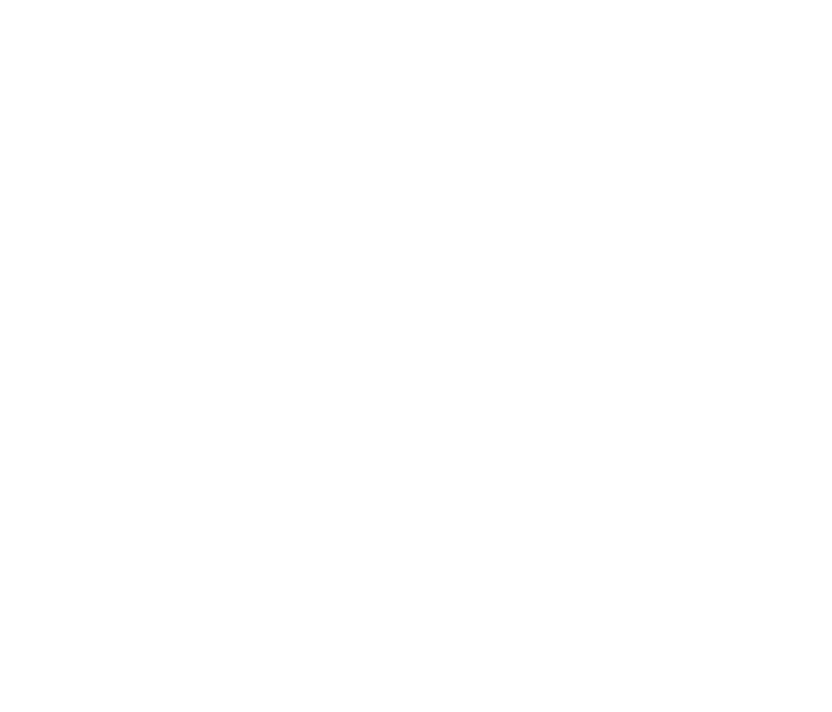
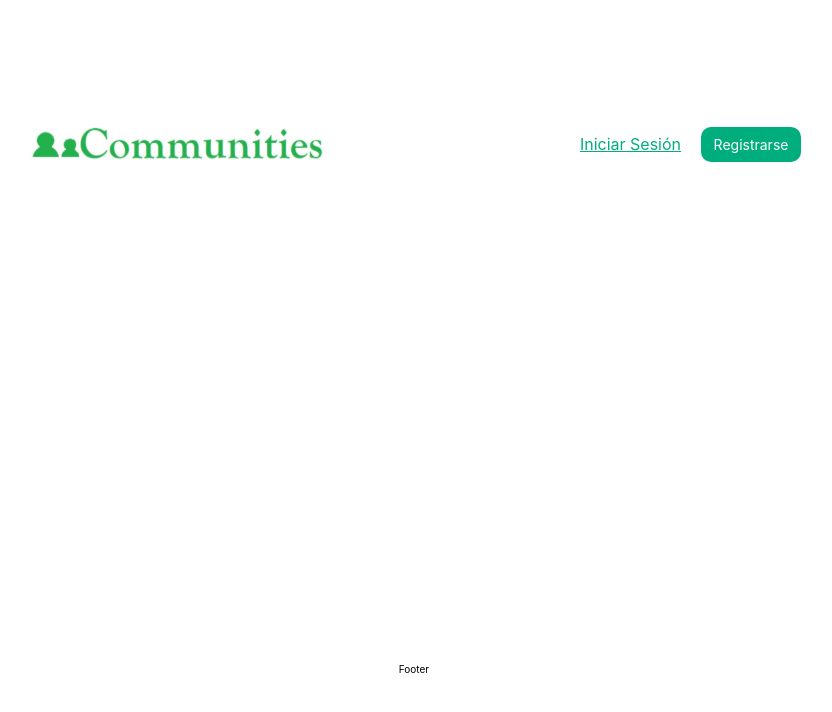
Before and after one commit to david-oaxaca/Communities, a React (Create React App) app: page / in a window 1280 px wide. Before the commit this address had no page. Shown: the top 712 px of the page, without its empty margins (226-1058 px from the left). Built offline with nearby package versions, Linux system fonts and the light colour scheme.

Commit message:
Layout community

```diff
--- /dev/null
+++ b/src/components/Footer.js
@@ -0,0 +1,7 @@
+import React from "react";
+
+function Footer() {
+	return <footer>Footer</footer>;
+}
+
+export { Footer };
--- /dev/null
+++ b/src/components/Layout.js
@@ -0,0 +1,14 @@
+import React from "react";
+import { Header } from "./Header";
+import { Footer } from "./Footer";
+function Layout(props) {
+	return (
+		<>
+			<Header />
+			<main>{props.children}</main>
+			<Footer />
+		</>
+	);
+}
+
+export { Layout };
--- a/src/pages/App.js
+++ b/src/pages/App.js
@@ -1,15 +1,17 @@
 import { GlobalStyle } from "../components/GlobalStyles";
 import { BrowserRouter, Route, Routes } from "react-router-dom";
 import { Landing } from "./Landing";
-
+import { Layout } from "../components/Layout";
 function App() {
 	return (
 		<>
 			<GlobalStyle />
 			<BrowserRouter>
-				<Routes>
-					<Route exact path='/landing' element={<Landing />} />
-				</Routes>
+				<Layout>
+					<Routes>
+						{/* <Route exact path='/landing' element={<Landing />} /> */}
+					</Routes>
+				</Layout>
 			</BrowserRouter>
 		</>
 	);
```
